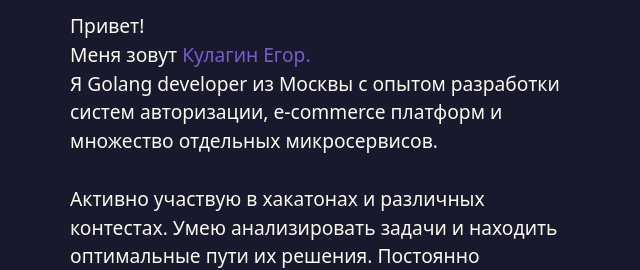
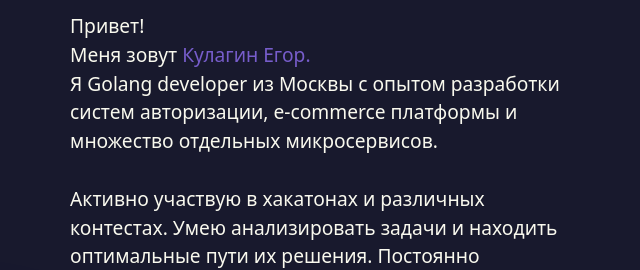
Before and after one commit to Lesion45/egor-kulagin-resume, a plain HTML site: page index.html in a window 1280 px wide. Shown: the part 132-402 px from the top of the page, 87-727 px from the left. Drawn offline with Linux system fonts and the light colour scheme.

Commit message:
change description

```diff
--- a/index.html
+++ b/index.html
@@ -24,7 +24,7 @@
               </p>
 
               <p class="info-text">
-                Я Golang developer из Москвы с опытом разработки систем авторизации, e-commerce платформ и множество отдельных микросервисов.
+                Я Golang developer из Москвы с опытом разработки систем авторизации, e-commerce платформы и множество отдельных микросервисов.
               </p>
 
               <br />
```
